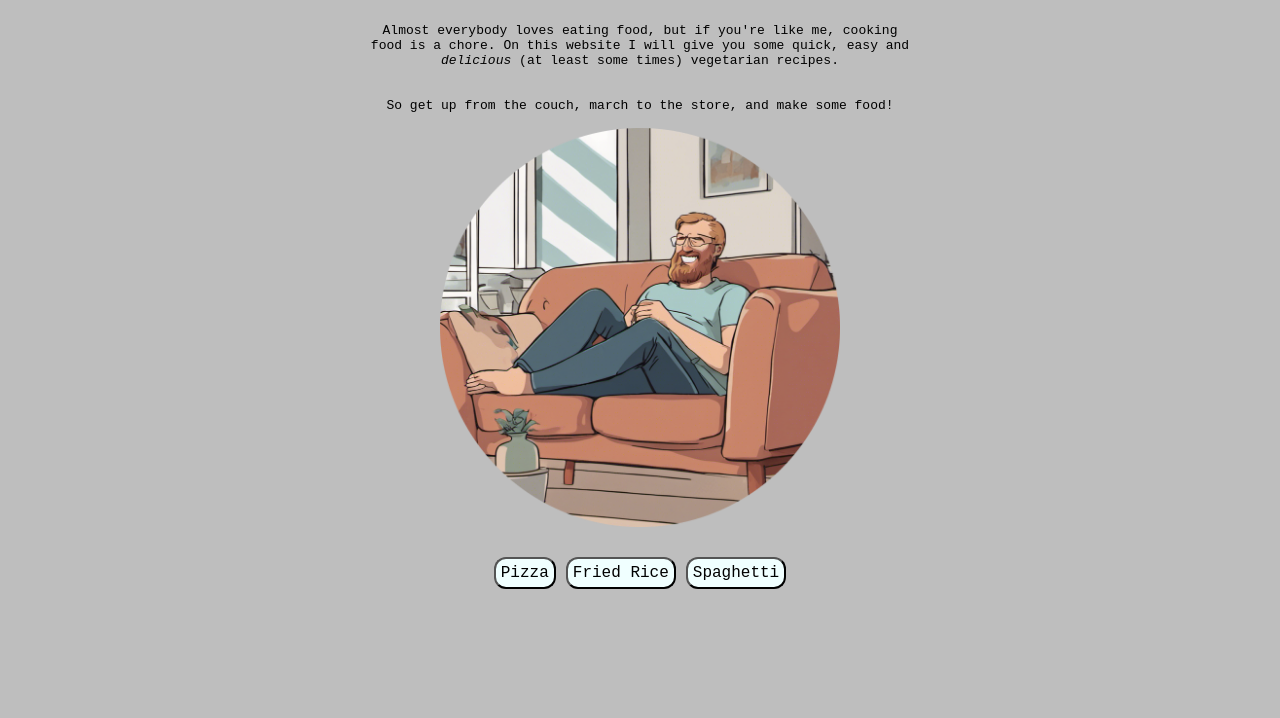
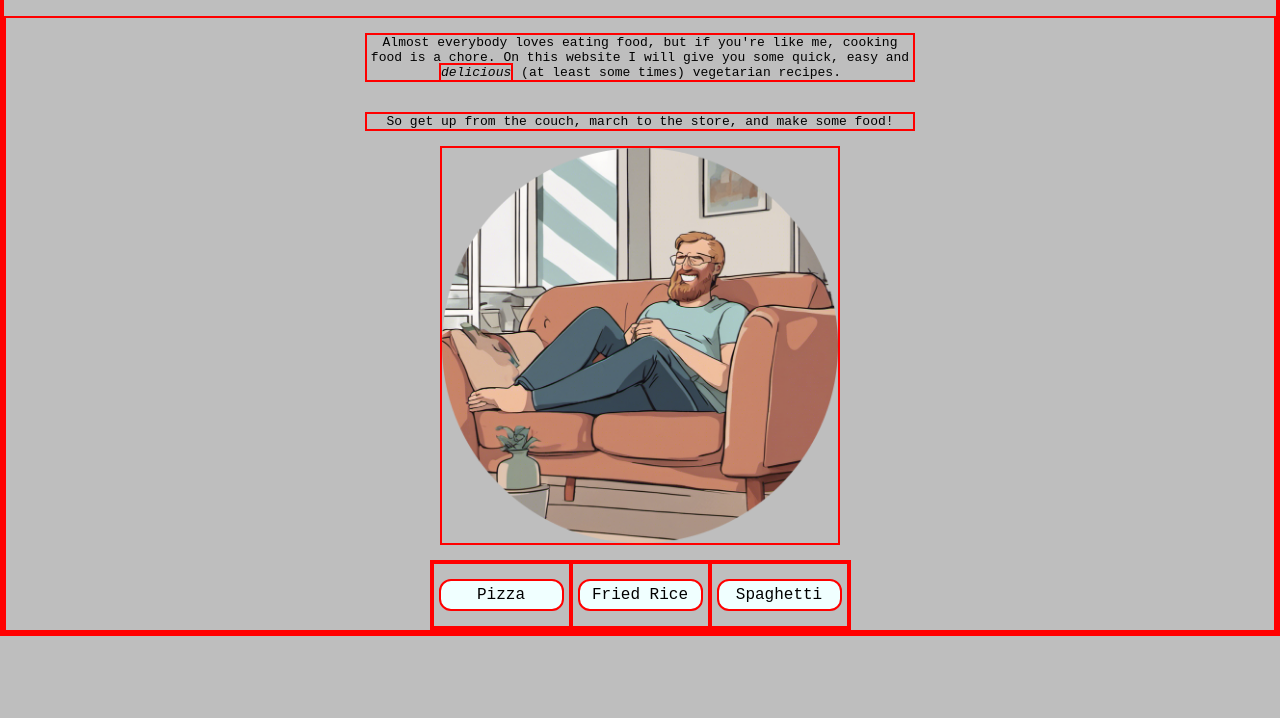
Before and after one commit to Some0ne3lse/flex-recipes, a plain HTML site: page index.html in a window 1280 px wide. Shown: the part 82-800 px from the top of the page. Drawn offline with Linux system fonts and the light colour scheme.

Commit message:
Make buttons same size

```diff
--- a/styles.css
+++ b/styles.css
@@ -4,6 +4,7 @@
   font-family: monospace;
   margin: 0;
   padding: 0;
+  border: 2px solid red;
 }
 
 .header {
@@ -25,6 +26,7 @@
 .butnwrap {
   display: flex;
   margin-top: 15px;
+  justify-content: center;
 }
 .mbutton {
   margin: 15px 5px;
@@ -33,6 +35,7 @@
   font-size: large;
   color: black;
   border-radius: 12px;
+  width: 125px;
 }
 .food {
   display: flex;
```
